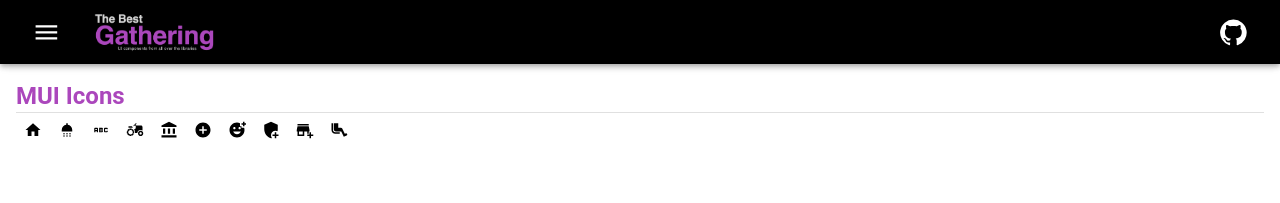
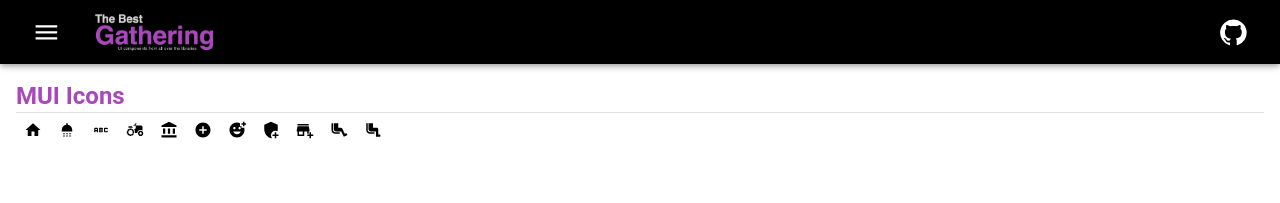
Before and after one commit to iamsmruti/the-best-gathering, a React (Create React App) app: page /icons in a window 1280 px wide. Shown: the top 203 px of the page. Built offline with nearby package versions, Linux system fonts and the light colour scheme.

Commit message:
Update MaterialUI.js

```diff
--- a/src/icons/MaterialUI.js
+++ b/src/icons/MaterialUI.js
@@ -11,6 +11,7 @@ import AddReactionIcon from '@mui/icons-material/AddReaction';
 import AddModeratorIcon from '@mui/icons-material/AddModerator';
 import AddBusinessIcon from '@mui/icons-material/AddBusiness';
 import AirlineSeatLegroomExtraIcon from '@mui/icons-material/AirlineSeatLegroomExtra';
+import AirlineSeatLegroomNormalIcon from '@mui/icons-material/AirlineSeatLegroomNormal';
 
 const MaterialUI = () => {
   return (
@@ -48,6 +49,9 @@ const MaterialUI = () => {
              <Box sx={{p: 1}}>
                 <  AirlineSeatLegroomExtraIcon   sx={{fontSize: 'large'}}/>
             </Box>
+            <Box sx={{p: 1}}>
+                <  AirlineSeatLegroomNormalIcon   sx={{fontSize: 'large'}}/>
+            </Box>
         </Stack>
     </Box>
   )
```
